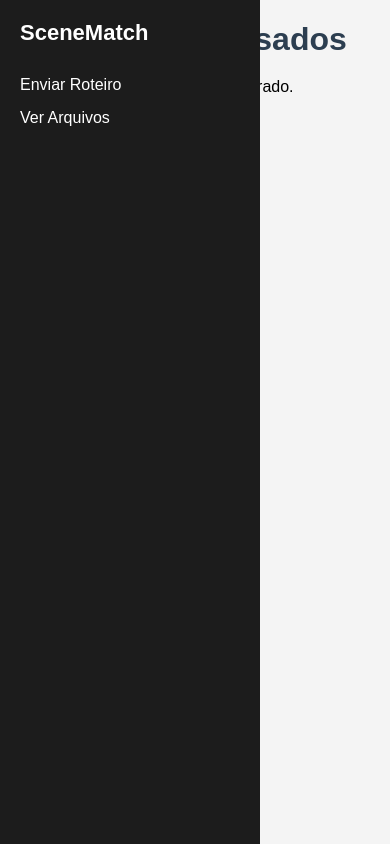
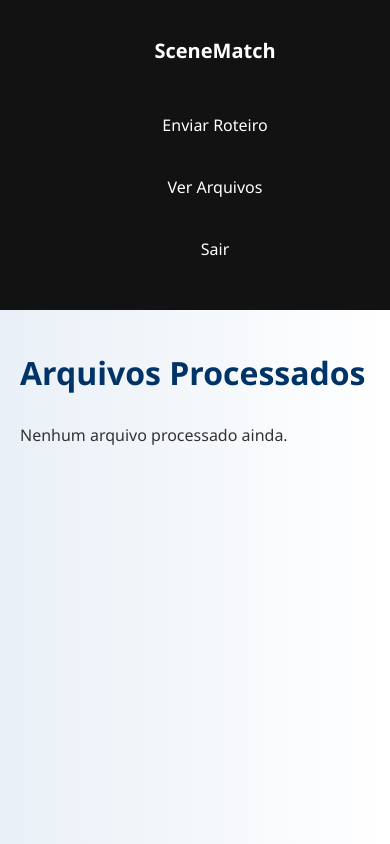
Before and after one commit to Biel2625/SceneMatchAI, a Flask app: template templates/dashboard.html in a window 390 px wide. Run offline with Flask 3, Linux system fonts and the light colour scheme; the template is opened without the code that fills it, so the values that code supplies are empty.

Commit message:
Finalização do Dia 1: login funcional e layout responsivo

```diff
--- a/server.py
+++ b/server.py
@@ -1,66 +1,95 @@
-from flask import Flask, request, render_template, redirect, url_for, send_from_directory
+from flask import Flask, render_template, request, redirect, session, url_for
 import os
 
 app = Flask(__name__)
-UPLOAD_FOLDER = "uploads"
-PROCESSADOS_FOLDER = "processados"
+app.secret_key = 'chave_super_secreta'
+UPLOAD_FOLDER = 'uploads'
+PROCESSADOS_FOLDER = 'processados'
 
 os.makedirs(UPLOAD_FOLDER, exist_ok=True)
 os.makedirs(PROCESSADOS_FOLDER, exist_ok=True)
 
-@app.route("/")
-def upload_form():
-    return render_template("upload.html")
+# Página de login
+@app.route('/login', methods=['GET', 'POST'])
+def login():
+    erro = None
+    if request.method == 'POST':
+        usuario = request.form.get('usuario', '')
+        senha = request.form.get('senha', '')
+        if usuario == 'admin' and senha == '1234':
+            session['logado'] = True
+            return redirect('/dashboard')
+        else:
+            erro = 'Usuário ou senha inválidos.'
+    return render_template('login.html', erro=erro)
 
-@app.route("/upload", methods=["POST"])
-def upload_file():
-    if 'arquivo' not in request.files:
-        return "Nenhum arquivo enviado."
-    arquivo = request.files['arquivo']
-    if arquivo.filename == '':
-        return "Nome de arquivo vazio."
-    caminho = os.path.join(UPLOAD_FOLDER, arquivo.filename)
-    arquivo.save(caminho)
+# Logout
+@app.route('/logout')
+def logout():
+    session.pop('logado', None)
+    return redirect('/login')
 
-    # Processar arquivo (simulando resultado aqui)
-    with open(caminho, "r", encoding="utf-8") as f:
+# Página de upload
+@app.route('/', methods=['GET', 'POST'])
+def upload():
+    if not session.get('logado'):
+        return redirect('/login')
+    if request.method == 'POST':
+        arquivo = request.files['roteiro']
+        caminho = os.path.join(UPLOAD_FOLDER, arquivo.filename)
+        arquivo.save(caminho)
+        processar_arquivo(caminho)
+        return redirect('/dashboard')
+    return render_template('upload.html')
+
+# Processamento fictício
+def processar_arquivo(caminho):
+    nome = os.path.basename(caminho)
+    with open(caminho, 'r', encoding='utf-8') as f:
         linhas = f.readlines()
+    resultado = [f"Cena encontrada: {linha.strip()} (duração: 5 segundos)\n" for linha in linhas]
+    with open(os.path.join(PROCESSADOS_FOLDER, f"resultado_{nome}"), 'w', encoding='utf-8') as f:
+        f.writelines(resultado)
 
-    resultado = ""
-    for linha in linhas:
-        resultado += f"Cena encontrada: {linha.strip()} (duração: 5 segundos)\n"
+# Dashboard
+@app.route('/dashboard')
+def dashboard():
+    if not session.get('logado'):
+        return redirect('/login')
+    arquivos = os.listdir(PROCESSADOS_FOLDER)
+    return render_template('dashboard.html', arquivos=arquivos)
 
-    nome_resultado = f"resultado_{arquivo.filename}"
-    caminho_resultado = os.path.join(PROCESSADOS_FOLDER, nome_resultado)
-    with open(caminho_resultado, "w", encoding="utf-8") as f:
-        f.write(resultado)
+# Visualizar conteúdo
+@app.route('/visualizar/<nome_arquivo>')
+def visualizar(nome_arquivo):
+    if not session.get('logado'):
+        return redirect('/login')
+    caminho = os.path.join(PROCESSADOS_FOLDER, nome_arquivo)
+    if os.path.exists(caminho):
+        with open(caminho, 'r', encoding='utf-8') as f:
+            conteudo = f.read()
+        return f"<h2>Conteúdo de {nome_arquivo}</h2><pre>{conteudo}</pre>"
+    return "Arquivo não encontrado.", 404
 
-    return redirect(url_for('dashboard'))
+# Baixar arquivo
+@app.route('/download/<nome_arquivo>')
+def download_arquivo(nome_arquivo):
+    if not session.get('logado'):
+        return redirect('/login')
+    caminho = os.path.join(PROCESSADOS_FOLDER, nome_arquivo)
+    if os.path.exists(caminho):
+        return open(caminho, 'rb').read()
+    return "Arquivo não encontrado.", 404
 
-@app.route("/dashboard")
-def dashboard():
-    arquivos = os.listdir(PROCESSADOS_FOLDER)
-    return render_template("dashboard.html", arquivos=arquivos)
-
-@app.route("/visualizar/<nome_arquivo>")
-def ver_arquivo(nome_arquivo):
-    caminho = os.path.join(PROCESSADOS_FOLDER, nome_arquivo)
-    if not os.path.exists(caminho):
-        return "Arquivo não encontrado."
-    with open(caminho, "r", encoding="utf-8") as f:
-        conteudo = f.read()
-    return f"<h2>Conteúdo de {nome_arquivo}</h2><pre>{conteudo}</pre>"
-
-@app.route("/baixar/<nome_arquivo>")
-def baixar_arquivo(nome_arquivo):
-    return send_from_directory(PROCESSADOS_FOLDER, nome_arquivo, as_attachment=True)
-
-@app.route("/excluir/<nome_arquivo>")
+# Excluir arquivo
+@app.route('/excluir/<nome_arquivo>')
 def excluir_arquivo(nome_arquivo):
+    if not session.get('logado'):
+        return redirect('/login')
     caminho = os.path.join(PROCESSADOS_FOLDER, nome_arquivo)
     if os.path.exists(caminho):
         os.remove(caminho)
-    return redirect(url_for('dashboard'))
+    return redirect('/dashboard')
 
-if __name__ == "__main__":
-    app.run(debug=False)
+if __name__ == '__main__':
+    app.run(debug=True)
--- a/static/style.css
+++ b/static/style.css
@@ -1,88 +1,146 @@
 body {
     margin: 0;
-    font-family: Arial, sans-serif;
-    background-color: #f4f4f4;
+    font-family: "Segoe UI", sans-serif;
+    background: linear-gradient(to right, #e9f0f7, #ffffff);
+    color: #333;
 }
 
+/* Sidebar */
 .sidebar {
     position: fixed;
-    left: 0;
-    top: 0;
-    bottom: 0;
     width: 220px;
-    background-color: #1c1c1c;
+    height: 100vh;
+    background-color: #121212;
+    padding-top: 40px;
     color: white;
-    padding: 20px;
 }
 
 .sidebar h2 {
-    color: #fff;
-    margin-top: 0;
-    font-size: 22px;
+    text-align: center;
+    font-size: 20px;
+    margin-bottom: 40px;
+    color: #ffffff;
+}
+
+.sidebar ul {
+    list-style: none;
+    padding: 0;
+}
+
+.sidebar li {
+    margin: 20px 0;
+    text-align: center;
+}
+
+.sidebar a {
+    color: #ffffff;
+    text-decoration: none;
+    font-size: 16px;
+    display: block;
+    padding: 10px;
+    transition: background 0.3s;
+}
+
+.sidebar a:hover {
+    background-color: #1f1f1f;
+}
+
+/* Conteúdo principal */
+.content {
+    margin-left: 220px;
+    padding: 40px;
+}
+
+h1 {
+    color: #003366;
     margin-bottom: 30px;
 }
 
-.sidebar a {
-    display: block;
-    color: white;
-    text-decoration: none;
-    margin-bottom: 15px;
-    font-size: 16px;
-}
-
-.sidebar a:hover {
-    color: #00d1ff;
-}
-
-.content {
-    margin-left: 240px;
-    padding: 30px;
-}
-
-h1 {
-    color: #2c3e50;
-    margin-bottom: 20px;
-}
-
+/* Tabela */
 table {
     width: 100%;
     border-collapse: collapse;
+    box-shadow: 0 0 10px rgba(0,0,0,0.1);
     background-color: white;
-    box-shadow: 0 0 10px rgba(0,0,0,0.1);
+    border-radius: 8px;
+    overflow: hidden;
 }
 
-table th, table td {
-    padding: 14px;
+th, td {
+    padding: 15px;
     text-align: left;
-    border-bottom: 1px solid #ddd;
+    border-bottom: 1px solid #e0e0e0;
 }
 
-table th {
-    background-color: #004aad;
+th {
+    background-color: #003366;
     color: white;
 }
 
-table td a {
+td a {
     margin-right: 10px;
-    color: #004aad;
+    color: #003366;
     text-decoration: none;
     font-weight: bold;
 }
 
-table td a:hover {
+td a:hover {
     text-decoration: underline;
 }
 
-.btn-voltar {
-    display: inline-block;
-    margin-top: 20px;
-    background-color: #004aad;
+/* Botões */
+button, .btn {
+    background-color: #003366;
     color: white;
-    padding: 10px 18px;
-    text-decoration: none;
-    border-radius: 4px;
+    padding: 10px 20px;
+    border: none;
+    border-radius: 6px;
+    cursor: pointer;
+    transition: background 0.3s;
 }
 
-.btn-voltar:hover {
-    background-color: #003b91;
+button:hover, .btn:hover {
+    background-color: #002244;
 }
+
+/* Formulários */
+form {
+    background-color: #fff;
+    padding: 30px;
+    border-radius: 8px;
+    max-width: 400px;
+    box-shadow: 0 0 15px rgba(0,0,0,0.1);
+}
+
+input[type="text"], input[type="password"], input[type="file"] {
+    width: 100%;
+    padding: 12px;
+    margin: 10px 0 20px 0;
+    border: 1px solid #ccc;
+    border-radius: 6px;
+    box-sizing: border-box;
+}
+
+/* Responsividade */
+@media screen and (max-width: 768px) {
+    .sidebar {
+        position: relative;
+        width: 100%;
+        height: auto;
+        padding: 20px;
+        text-align: center;
+    }
+
+    .content {
+        margin: 0;
+        padding: 20px;
+    }
+
+    form {
+        max-width: 100%;
+    }
+
+    table, th, td {
+        font-size: 14px;
+    }
+}
--- a/templates/dashboard.html
+++ b/templates/dashboard.html
@@ -1,18 +1,20 @@
 <!DOCTYPE html>
-<html lang="pt-BR">
+<html lang="pt-br">
 <head>
     <meta charset="UTF-8">
-    <title>SceneMatchAI - Dashboard</title>
+    <title>Dashboard - SceneMatchAI</title>
     <link rel="stylesheet" href="{{ url_for('static', filename='style.css') }}">
 </head>
 <body>
     <div class="sidebar">
         <h2>SceneMatch</h2>
-        <a href="{{ url_for('upload_form') }}">Enviar Roteiro</a>
-        <a href="{{ url_for('dashboard') }}">Ver Arquivos</a>
+        <ul>
+            <li><a href="{{ url_for('upload') }}">Enviar Roteiro</a></li>
+            <li><a href="{{ url_for('dashboard') }}">Ver Arquivos</a></li>
+            <li><a href="{{ url_for('logout') }}">Sair</a></li>
+        </ul>
     </div>
-
-    <div class="main-content">
+    <div class="content">
         <h1>Arquivos Processados</h1>
         {% if arquivos %}
         <table>
@@ -23,20 +25,20 @@
                 </tr>
             </thead>
             <tbody>
-                {% for nome_arquivo in arquivos %}
+                {% for arquivo in arquivos %}
                 <tr>
-                    <td>{{ nome_arquivo }}</td>
+                    <td>{{ arquivo }}</td>
                     <td>
-                        <a href="{{ url_for('ver_arquivo', nome_arquivo=nome_arquivo) }}">Ver</a> |
-                        <a href="{{ url_for('baixar_arquivo', nome_arquivo=nome_arquivo) }}">Baixar</a> |
-                        <a href="{{ url_for('excluir_arquivo', nome_arquivo=nome_arquivo) }}">Excluir</a>
+                        <a href="{{ url_for('ver_arquivo', nome_arquivo=arquivo) }}">Ver</a>
+                        <a href="{{ url_for('download_arquivo', nome_arquivo=arquivo) }}">Baixar</a>
+                        <a href="{{ url_for('excluir_arquivo', nome_arquivo=arquivo) }}">Excluir</a>
                     </td>
                 </tr>
                 {% endfor %}
             </tbody>
         </table>
         {% else %}
-        <p>Nenhum arquivo processado encontrado.</p>
+            <p>Nenhum arquivo processado ainda.</p>
         {% endif %}
     </div>
 </body>
```
Also changed, not shown: templates/login.html (added, +21 -0 lines), templates/upload.html (+7 -5 lines).
